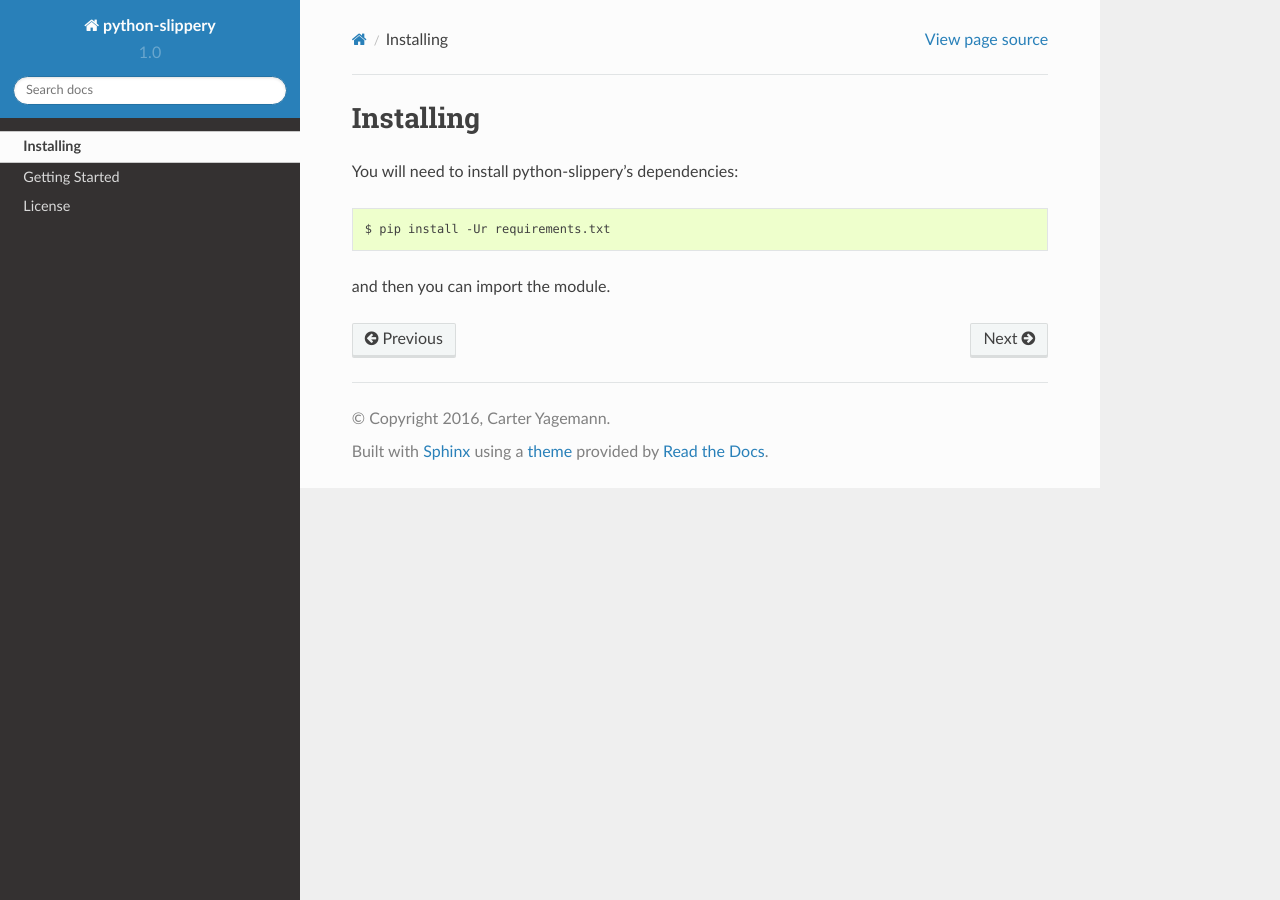
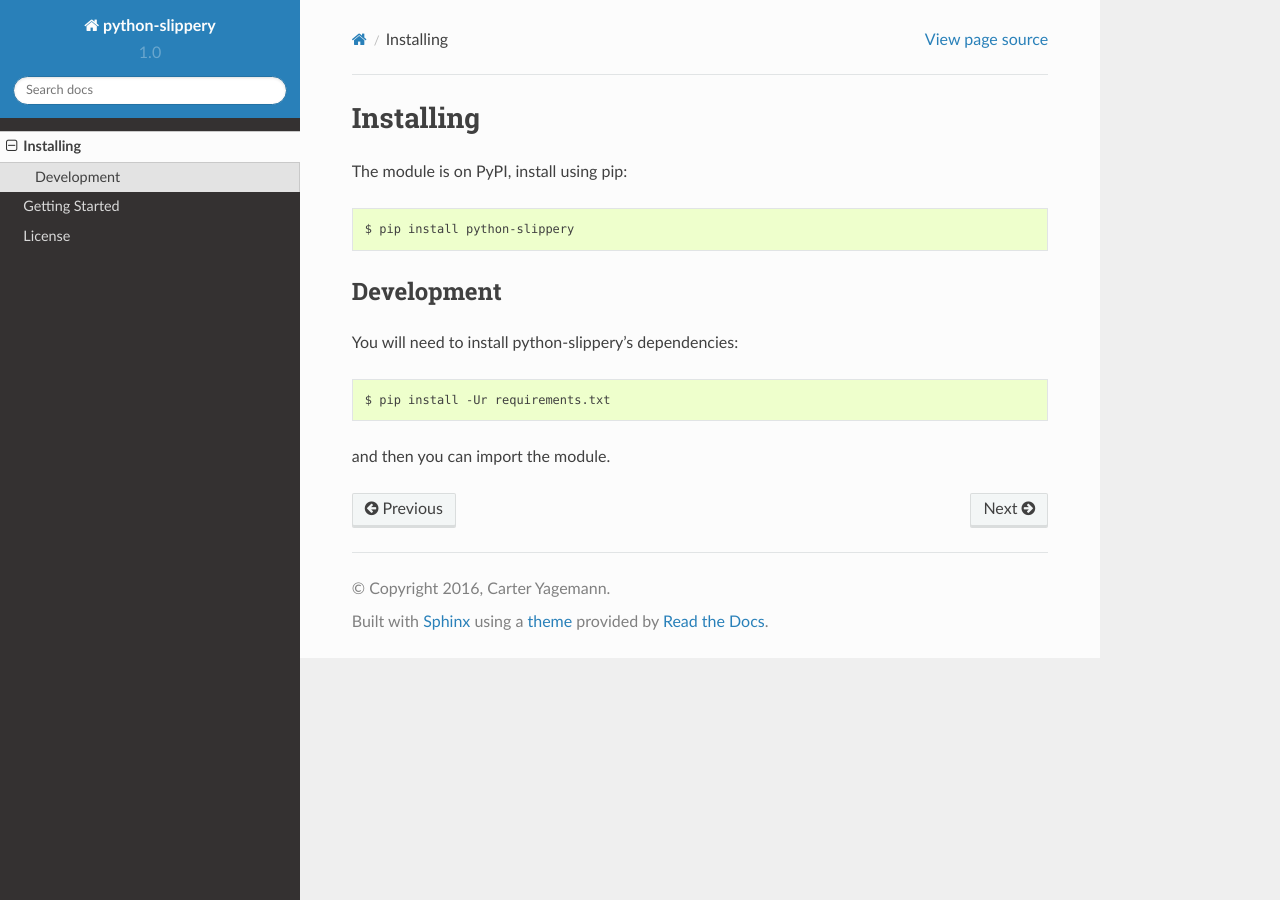
Before and after one commit to carter-yagemann/python-slippery, a Sphinx documentation site: the page built from doc/installing.rst, in a window 1280 px wide. Built offline with Sphinx 7.4.7 and the Read the Docs theme 2.0.0, drawn with Linux system fonts in a browser that asks for light colours.

```diff
--- a/doc/installing.rst
+++ b/doc/installing.rst
@@ -1,6 +1,14 @@
 ==========
 Installing
 ==========
+
+The module is on PyPI, install using pip::
+
+    $ pip install python-slippery
+
+-----------
+Development
+-----------
 
 You will need to install python-slippery's dependencies::
 
```
Also changed, not shown: README.rst (+8 -0 lines).
